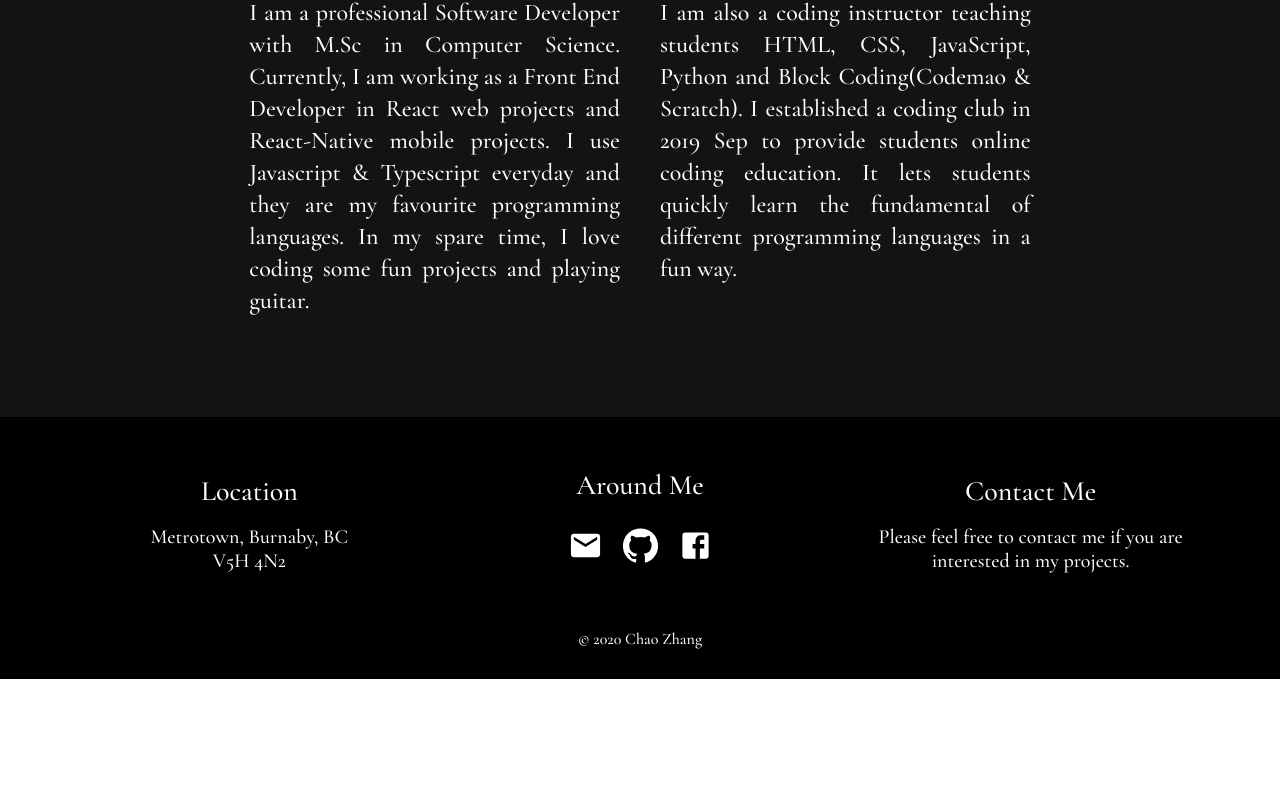
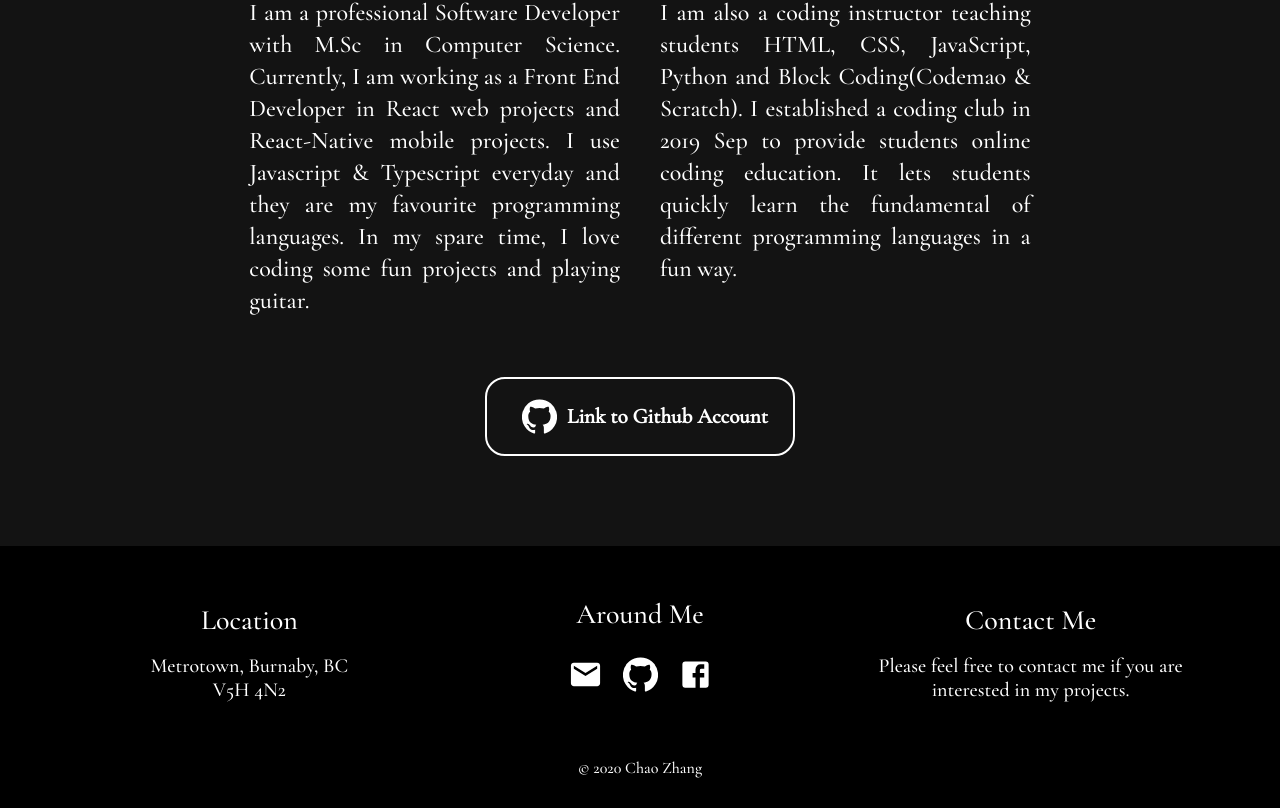
Before and after one commit to chaozhang666/portfolio-website, a React (Create React App) app: page / in a window 1280 px wide. Shown: the part 6956-7764 px from the top of the page. Before the commit the page ends 7635 px from the top, so only its background shows below. Built offline with nearby package versions, Linux system fonts and the light colour scheme.

Commit message:
udpate header

```diff
--- a/src/App.css
+++ b/src/App.css
@@ -61,3 +61,29 @@ hr {
 #research, #project, #game, #about{
   background-color: #131313;
 }
+
+.githubBtnWapper {
+  display: flex;
+  justify-content: center;
+  align-items: center;
+  padding: 10px;
+  margin-top: -50px;
+}
+
+.githubBtn {
+  display: flex;
+  justify-content: center;
+  align-items: center;
+  padding: 10px 25px;
+  margin-bottom: 80px;
+  border: 2px #fff solid;
+  border-radius: 20px;
+  color: #fff;
+  font-size: 18px;
+  transition: 0.7s;
+}
+
+.githubBtn:hover {
+  background-color: #fff;
+  color: black;
+}
--- a/src/App.js
+++ b/src/App.js
@@ -15,6 +15,7 @@ import Footer from './components/Footer/Footer';
 import { useMediaQuery } from 'react-responsive';
 import Typing from './components/Typing/Typing';
 import { researchData, projectData, gameData } from './Data';
+import GitHubIcon from '@material-ui/icons/GitHub';
 
 function App() {
 
@@ -212,6 +213,16 @@ function App() {
                 </Typography>
               </Grid>
             </Grid>
+
+            <a href='https://github.com/chaozhang666'>
+              <div className='githubBtnWapper' style={{width: '100%', textAlign: 'center'}}>
+                <div className='githubBtn'>
+                  <GitHubIcon className='icons' fontSize="large"/>
+                  <h3 style={{display:"inline-block"}}>Link to Github Account</h3>
+                </div>
+              </div>
+            </a>
+
           </Container>
         </div>
 
```
